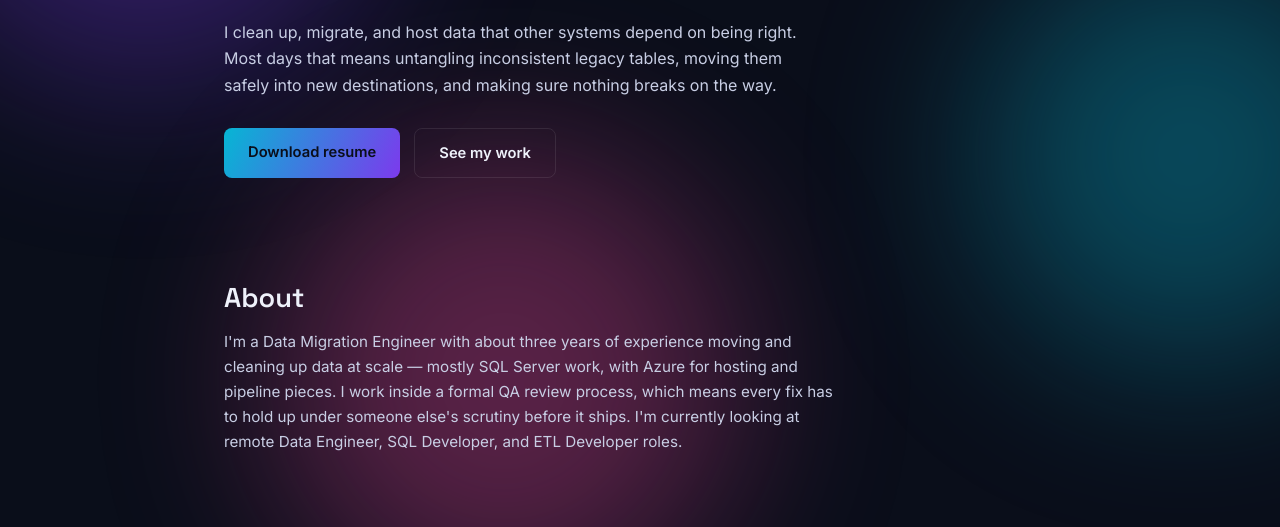
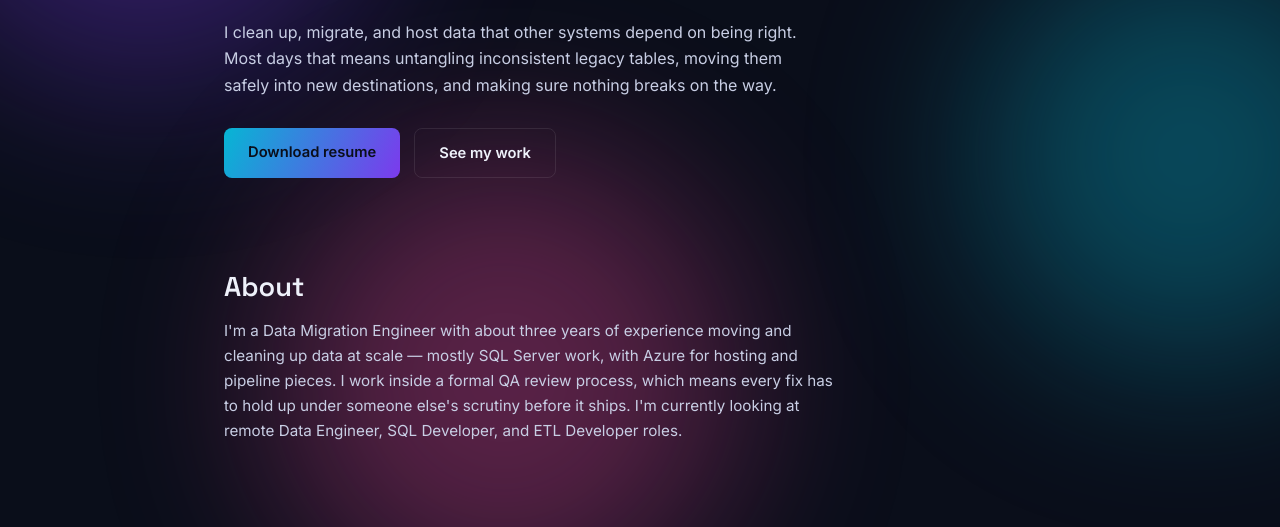
Before and after one commit to Vivek-569/portfolio.github.io, a plain HTML site: page index.html in a window 1280 px wide. Shown: the part 311-838 px from the top of the page. Drawn offline with Linux system fonts and the light colour scheme.

Commit message:
Update index.html

```diff
--- a/index.html
+++ b/index.html
@@ -202,7 +202,7 @@
   }
 
   /* ---------- sections ---------- */
-  section{ padding: 38px 0; }
+  section{ padding: 27px 0; }
   h2{
     font-family: 'Space Grotesk', sans-serif;
     font-weight: 600;
```
